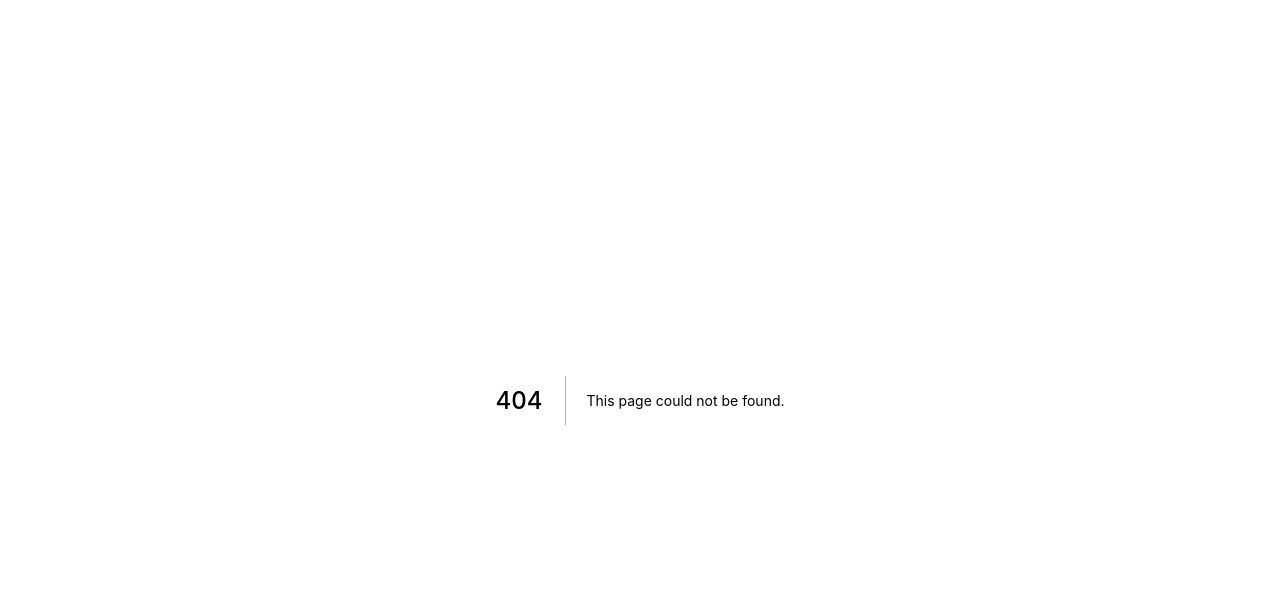
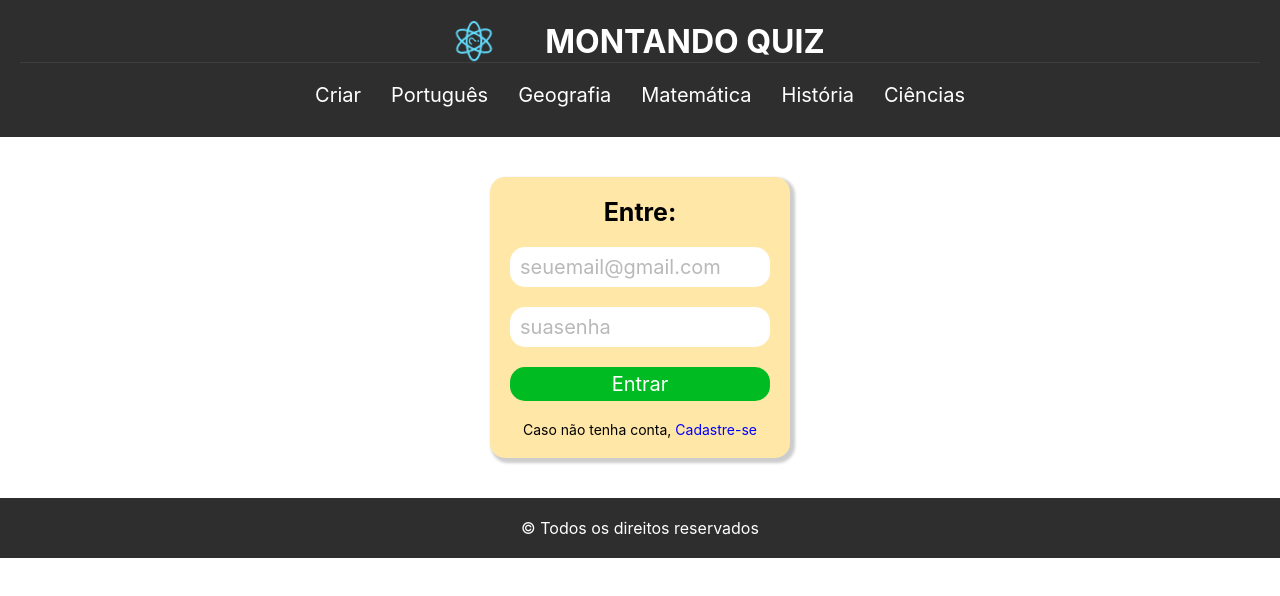
Before and after one commit to DutraGames/Create-Quiz, a Next.js app: page /login in a window 1280 px wide. Before the commit this address had no page. Shown: the top 596 px of the page. Built offline with nearby package versions, Linux system fonts and the light colour scheme; no server answers.

Commit message:
add page login

```diff
--- /dev/null
+++ b/src/pages/login.jsx
@@ -0,0 +1,44 @@
+import { signInWithEmailAndPassword } from 'firebase/auth'
+import Link from 'next/link'
+import React, { useState } from 'react'
+import Footer from '../components/Footer'
+import Header from '../components/Header'
+import { auth } from '../service/configFirebase'
+import { ButtonCreate, Frame, Input, LinkButton, TextBottom, Title } from '../styles/regisLogin'
+
+export default function register() {
+
+    const [email, setEmail] = useState("")
+    const [password, setPassword] = useState("")
+
+    const SingInAccont = () => {
+        signInWithEmailAndPassword(auth, email, password)
+            .then((userCredencial) => {
+                const user = userCredencial.user
+                console.log(user)
+
+                setEmail("")
+                setPassword("")
+
+            }).catch((error) => {
+                console.log(error.message);
+                alert("Email ou senha inválidos!")
+                return
+            })
+    }
+
+    return (
+        <>
+            <Header />
+
+            <Frame>
+                <Title>Entre:</Title>
+                <Input placeholder='seuemail@gmail.com' type="email" value={email} onChange={(text) => setEmail(text.target.value)} />
+                <Input placeholder='suasenha' type="password" value={password} onChange={(text) => setPassword(text.target.value)} />
+                <ButtonCreate onClick={SingInAccont}>Entrar</ButtonCreate>
+                <TextBottom>Caso não tenha conta, <Link href="/register" legacyBehavior><LinkButton>Cadastre-se</LinkButton></Link></TextBottom>
+            </Frame>
+            <Footer/>
+        </>
+    )
+}
```
